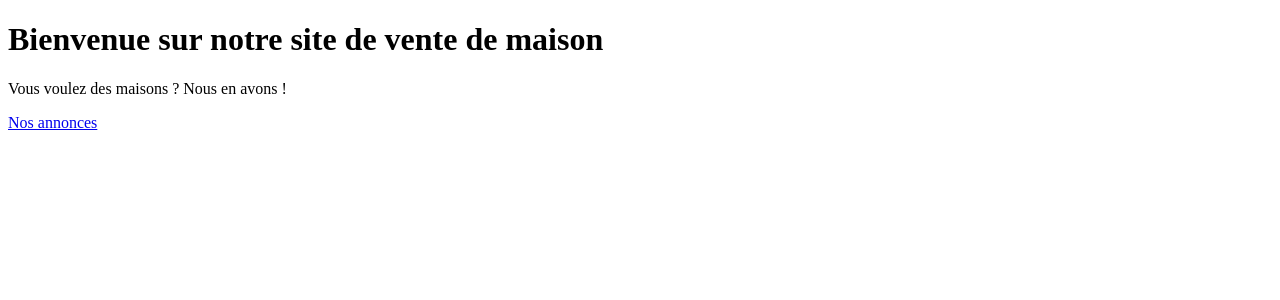
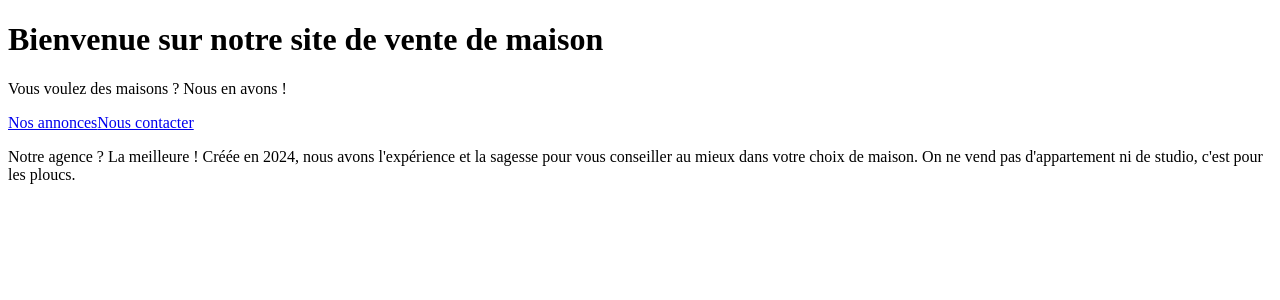
Before and after one commit to rosedorleans/projet-immobilier, a Nuxt app: page / in a window 1280 px wide. Shown: the top 300 px of the page. Built offline with nearby package versions, Linux system fonts and the light colour scheme.

Commit message:
modif homepage

```diff
--- a/pages/index.vue
+++ b/pages/index.vue
@@ -1,5 +1,9 @@
 <template>
   <h1>Bienvenue sur notre site de vente de maison</h1>
   <p>Vous voulez des maisons ? Nous en avons !</p>
-  <NuxtLink to="/posts/">Nos annonces</NuxtLink>
+  <div>
+    <NuxtLink to="/posts/">Nos annonces</NuxtLink>
+    <NuxtLink to="/contact/">Nous contacter</NuxtLink>
+  </div>
+  <p>Notre agence ? La meilleure ! Créée en 2024, nous avons l'expérience et la sagesse pour vous conseiller au mieux dans votre choix de maison. On ne vend pas d'appartement ni de studio, c'est pour les ploucs.</p>
 </template>
```
